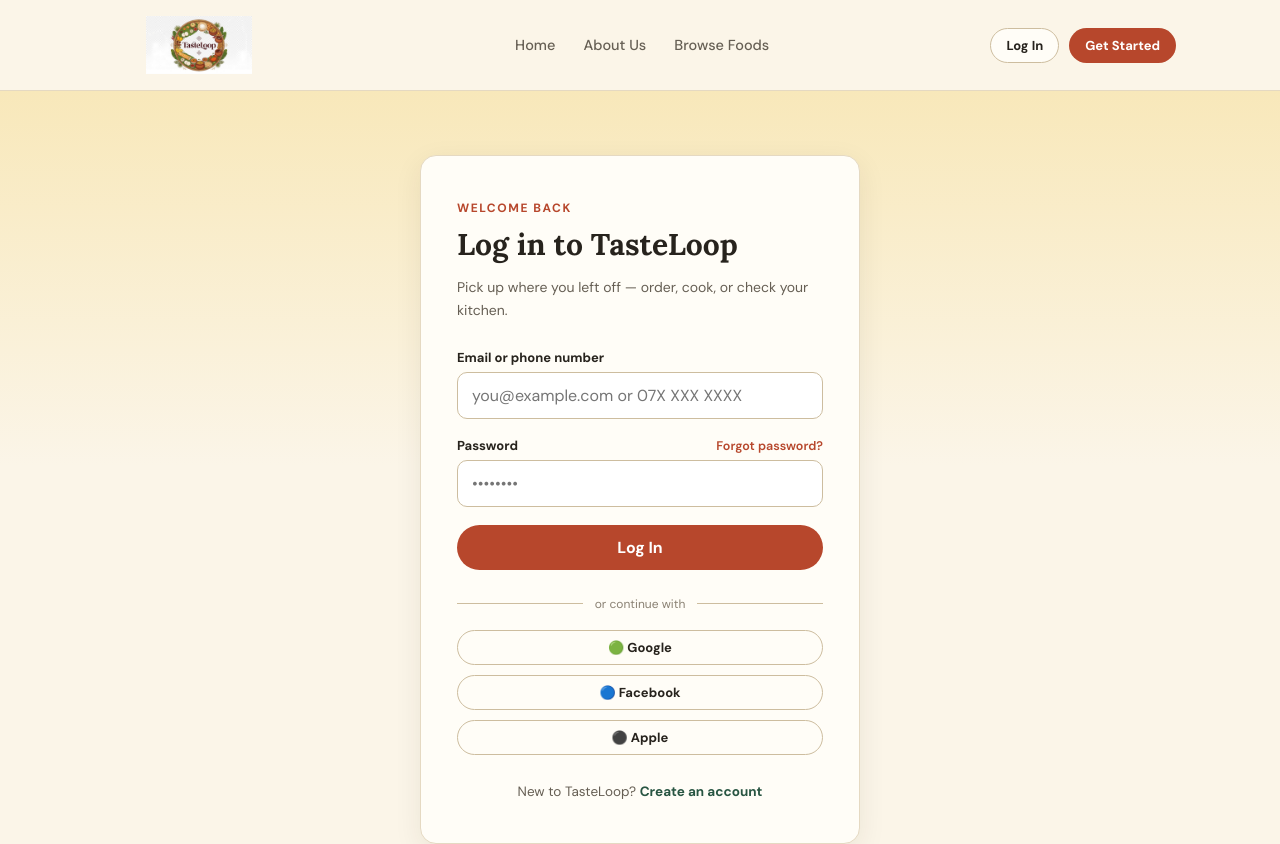
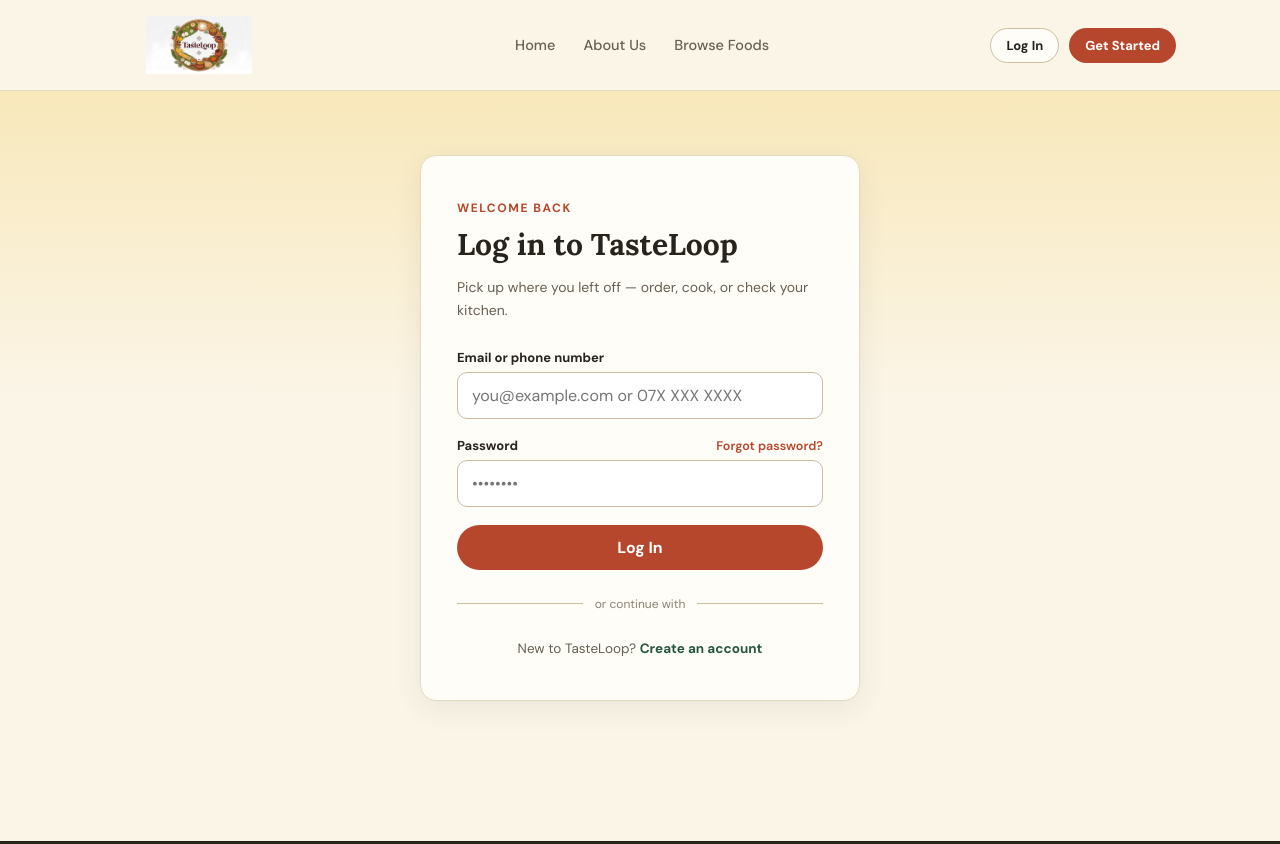
Before and after one commit to Asmitha0713/TasteLoop-, a React app in the folder frontend/: page /login in a window 1280 px wide. Shown: the top 844 px of the page. Built offline with nearby package versions, Linux system fonts and the light colour scheme; the HTML template or start-up script is replaced by a standard one.

Commit message:
delete code

```diff
--- a/frontend/src/pages/Login.jsx
+++ b/frontend/src/pages/Login.jsx
@@ -86,11 +86,6 @@
                 <span style={styles.dividerLine} />
               </div>
 
-              <div style={styles.socialRow}>
-                <button type="button" className="btn btn-secondary btn-block btn-sm">🟢 Google</button>
-                <button type="button" className="btn btn-secondary btn-block btn-sm">🔵 Facebook</button>
-                <button type="button" className="btn btn-secondary btn-block btn-sm">⚫ Apple</button>
-              </div>
 
               <p style={styles.footNote}>
                 New to TasteLoop?{' '}
```
